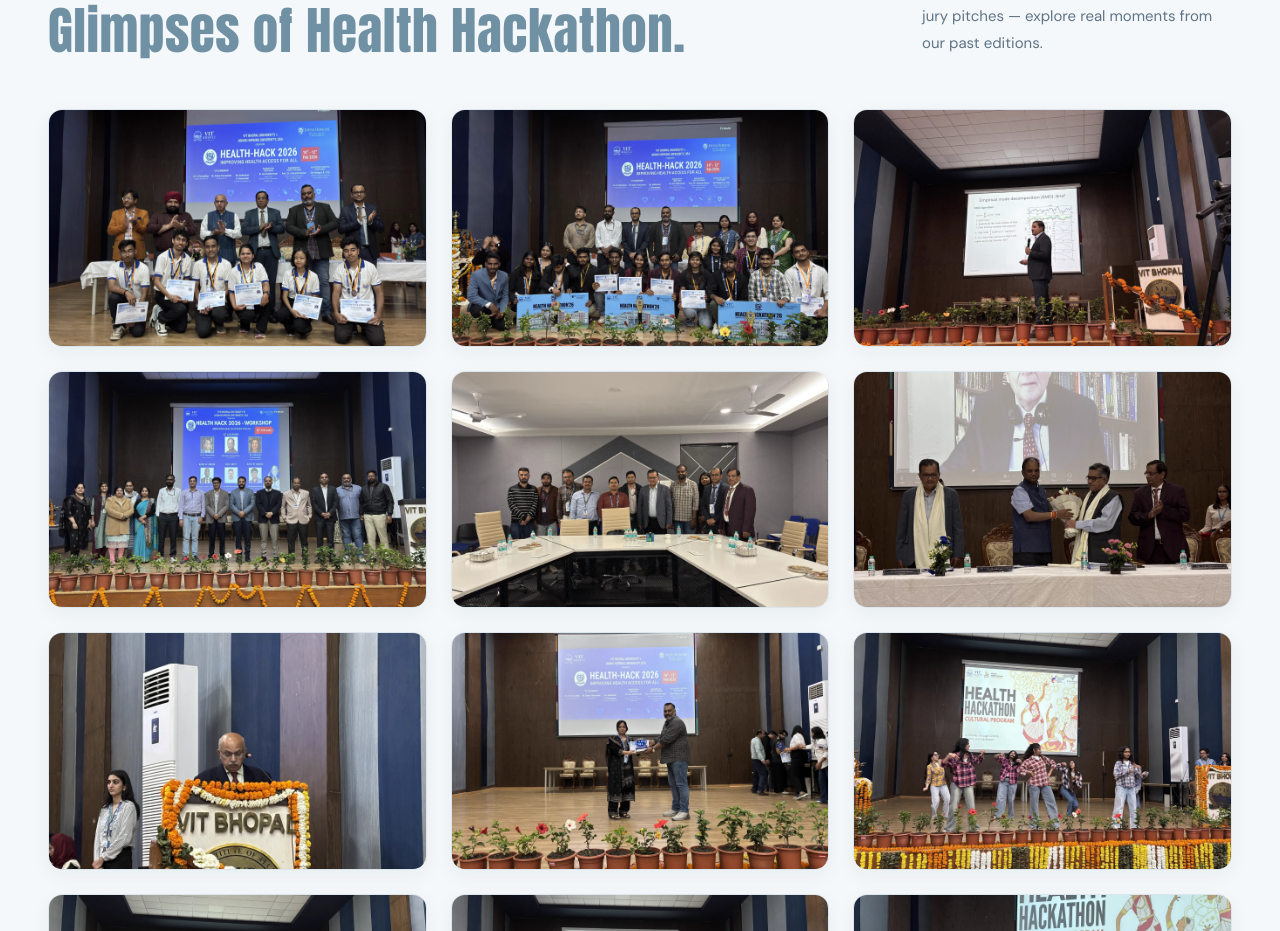
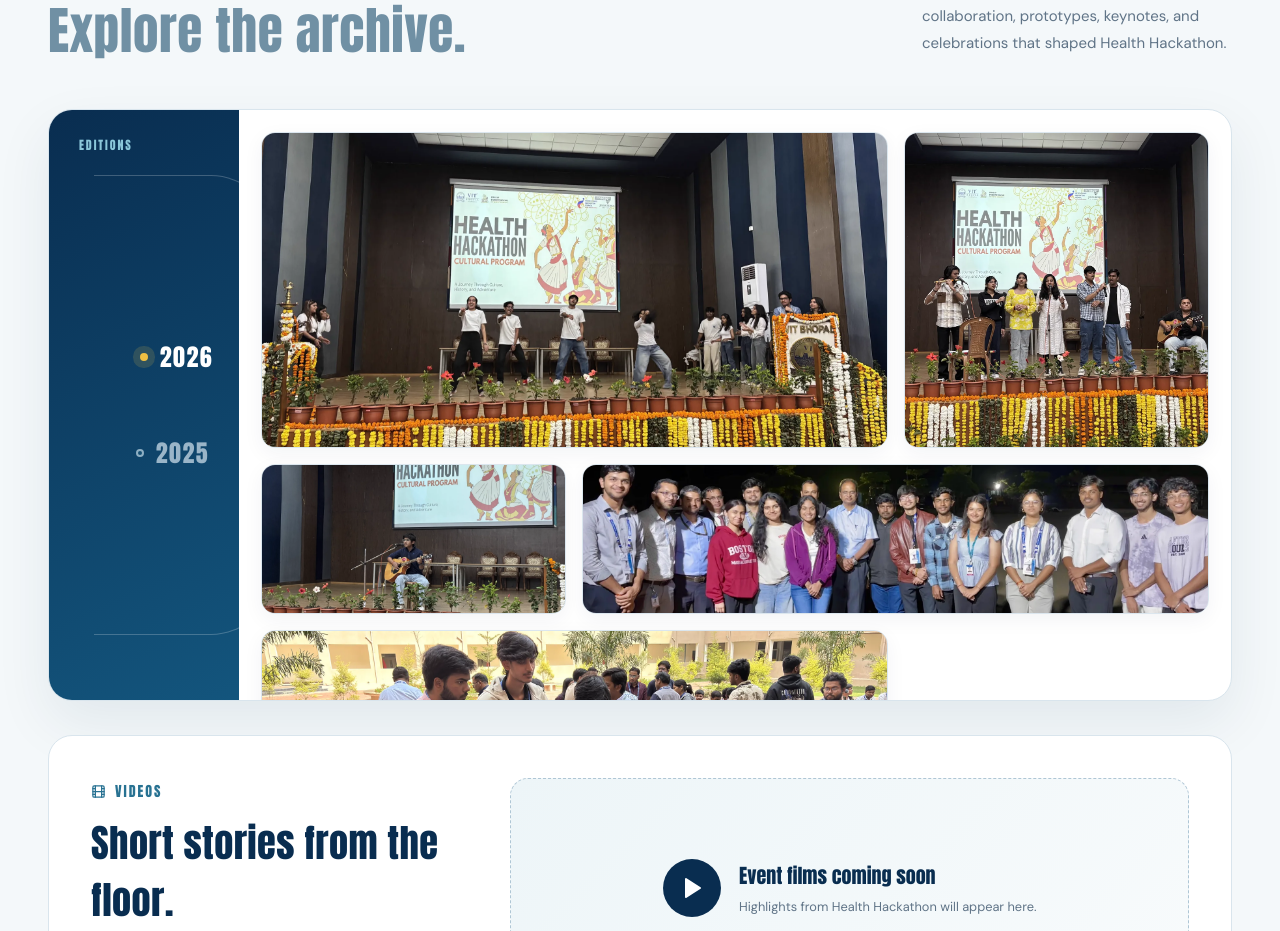
Before and after one commit to Lokesh-1921/HealthHACK, a React (Vite) app: page / in a window 1280 px wide. Shown: the part 6701-7632 px from the top of the page. Built offline with nearby package versions, Linux system fonts and the light colour scheme.

Commit message:
added new event gallary view

```diff
--- a/src/components/GallerySection.tsx
+++ b/src/components/GallerySection.tsx
@@ -1,172 +1,101 @@
-import { useState, useEffect, useCallback } from 'react';
-import { X, ChevronLeft, ChevronRight, ChevronDown, Maximize2, Images, Sparkles } from 'lucide-react';
+import { useCallback, useEffect, useMemo, useRef, useState } from 'react';
+import { ChevronLeft, ChevronRight, Film, Images, Maximize2, Play, Sparkles, X } from 'lucide-react';
 import { galleryPhotos, type GalleryPhoto } from '../data/gallery';
 
+const galleryYears = ['2026', '2025'] as const;
+type GalleryYear = typeof galleryYears[number];
+
 export default function GallerySection() {
+  const [activeYear, setActiveYear] = useState<GalleryYear>('2026');
   const [activePhoto, setActivePhoto] = useState<GalleryPhoto | null>(null);
-  const [mobileExpanded, setMobileExpanded] = useState(false);
+  const closeButton = useRef<HTMLButtonElement>(null);
+  const openedFrom = useRef<HTMLElement | null>(null);
+  const photosByYear = useMemo(() => ({ '2026': galleryPhotos.slice(9), '2025': galleryPhotos.slice(0, 9) }), []);
+  const visiblePhotos = photosByYear[activeYear];
+  const activeIndex = activePhoto ? visiblePhotos.findIndex(photo => photo.id === activePhoto.id) : -1;
 
-  const activeIndex = activePhoto
-    ? galleryPhotos.findIndex(p => p.id === activePhoto.id)
-    : -1;
+  const closeLightbox = useCallback(() => {
+    setActivePhoto(null);
+    requestAnimationFrame(() => openedFrom.current?.focus());
+  }, []);
+  const openLightbox = (photo: GalleryPhoto, trigger: HTMLElement) => {
+    openedFrom.current = trigger;
+    setActivePhoto(photo);
+  };
+  const handleNext = useCallback(() => {
+    if (activeIndex < 0) return;
+    setActivePhoto(visiblePhotos[(activeIndex + 1) % visiblePhotos.length]);
+  }, [activeIndex, visiblePhotos]);
+  const handlePrev = useCallback(() => {
+    if (activeIndex < 0) return;
+    setActivePhoto(visiblePhotos[(activeIndex - 1 + visiblePhotos.length) % visiblePhotos.length]);
+  }, [activeIndex, visiblePhotos]);
 
-  const handleNext = useCallback(() => {
-    if (activeIndex === -1) return;
-    const nextIdx = (activeIndex + 1) % galleryPhotos.length;
-    setActivePhoto(galleryPhotos[nextIdx]);
-  }, [activeIndex]);
-
-  const handlePrev = useCallback(() => {
-    if (activeIndex === -1) return;
-    const prevIdx = (activeIndex - 1 + galleryPhotos.length) % galleryPhotos.length;
-    setActivePhoto(galleryPhotos[prevIdx]);
-  }, [activeIndex]);
-
-  // Keyboard navigation for lightbox
   useEffect(() => {
     if (!activePhoto) return;
-
-    const handleKeyDown = (e: KeyboardEvent) => {
-      if (e.key === 'Escape') setActivePhoto(null);
-      if (e.key === 'ArrowRight') handleNext();
-      if (e.key === 'ArrowLeft') handlePrev();
+    const previousOverflow = document.body.style.overflow;
+    document.body.style.overflow = 'hidden';
+    closeButton.current?.focus();
+    const handleKeyDown = (event: KeyboardEvent) => {
+      if (event.key === 'Escape') closeLightbox();
+      if (event.key === 'ArrowRight') handleNext();
+      if (event.key === 'ArrowLeft') handlePrev();
+      if (event.key === 'Tab') {
+        const controls = [...document.querySelectorAll<HTMLButtonElement>('.gallery-lightbox button')];
+        if (!controls.length) return;
+        const first = controls[0];
+        const last = controls[controls.length - 1];
+        if (event.shiftKey && document.activeElement === first) { event.preventDefault(); last.focus(); }
+        else if (!event.shiftKey && document.activeElement === last) { event.preventDefault(); first.focus(); }
+      }
     };
-
     window.addEventListener('keydown', handleKeyDown);
-    return () => window.removeEventListener('keydown', handleKeyDown);
-  }, [activePhoto, handleNext, handlePrev]);
+    return () => {
+      document.body.style.overflow = previousOverflow;
+      window.removeEventListener('keydown', handleKeyDown);
+    };
+  }, [activePhoto, closeLightbox, handleNext, handlePrev]);
 
   return (
     <section id="gallery" tabIndex={-1} className="section gallery-section">
       <div className="container">
-        {/* Section Heading */}
         <div className="section-heading heading-row reveal">
-          <div>
-            <span className="eyebrow">
-              <Images size={15} />
-              EVENT GALLERY
-            </span>
-            <h2>
-              Innovation in Action.<br />
-              <span>Glimpses of Health Hackathon.</span>
-            </h2>
-          </div>
-          <p>
-            From midnight hardware prototyping to final jury pitches — explore real moments from our past editions.
-          </p>
+          <div><span className="eyebrow"><Images size={15}/> EVENT GALLERY</span><h2>Moments that moved us.<br/><span>Explore the archive.</span></h2></div>
+          <p>Choose an edition and revisit the collaboration, prototypes, keynotes, and celebrations that shaped Health Hackathon.</p>
         </div>
 
-        {/* Photo Grid — Clean photos without any text overlay or filter tabs */}
-        <div className={`gallery-grid ${mobileExpanded ? 'is-expanded' : ''}`} data-stagger>
-          {galleryPhotos.map((photo, i) => (
-            <article
-              key={photo.id}
-              className="gallery-card reveal"
-              tabIndex={0}
-              onClick={() => setActivePhoto(photo)}
-              onKeyDown={e => {
-                if (e.key === 'Enter' || e.key === ' ') {
-                  e.preventDefault();
-                  setActivePhoto(photo);
-                }
-              }}
-              role="button"
-              aria-label={`View photo: ${photo.title}`}
-            >
-              <div className="gallery-card-inner">
-                <img
-                  src={photo.src}
-                  alt={photo.title}
-                  className="gallery-img"
-                  loading={i < 6 ? 'eager' : 'lazy'}
-                  decoding="async"
-                />
-                <div className="gallery-card-hover-overlay" aria-hidden="true">
-                  <span className="gallery-expand-icon">
-                    <Maximize2 size={18} />
-                  </span>
-                </div>
-              </div>
-            </article>
-          ))}
-        </div>
-
-        {/* Mobile "More images" Toggle */}
-        <div className="gallery-mobile-toggle">
-          <button
-            type="button"
-            className="gallery-more-btn"
-            onClick={() => setMobileExpanded(!mobileExpanded)}
-            aria-expanded={mobileExpanded}
-          >
-            {mobileExpanded ? 'Show fewer images' : 'More images'}
-            <ChevronDown size={18} className={`more-icon ${mobileExpanded ? 'open' : ''}`} />
-          </button>
-        </div>
-
-        {/* Gallery Footer Note */}
-        <div className="gallery-footnote reveal">
-          <Sparkles size={18} />
-          <p>
-            Health Hackathon brings together over <strong>3000+ innovators</strong>, clinical specialists, and world-class mentors across VIT Bhopal & Johns Hopkins.
-          </p>
-        </div>
-      </div>
-
-      {/* Lightbox Modal */}
-      {activePhoto && (
-        <div
-          className="gallery-lightbox"
-          role="dialog"
-          aria-modal="true"
-          aria-label={activePhoto.title}
-          onClick={() => setActivePhoto(null)}
-        >
-          <div
-            className="lightbox-content"
-            onClick={e => e.stopPropagation()}
-          >
-            {/* Close Button */}
-            <button
-              type="button"
-              className="lightbox-close"
-              onClick={() => setActivePhoto(null)}
-              aria-label="Close modal"
-            >
-              <X size={24} />
-            </button>
-
-            {/* Previous Button */}
-            <button
-              type="button"
-              className="lightbox-nav prev"
-              onClick={handlePrev}
-              aria-label="Previous photo"
-            >
-              <ChevronLeft size={30} />
-            </button>
-
-            {/* Next Button */}
-            <button
-              type="button"
-              className="lightbox-nav next"
-              onClick={handleNext}
-              aria-label="Next photo"
-            >
-              <ChevronRight size={30} />
-            </button>
-
-            {/* Image Container */}
-            <div className="lightbox-image-wrap">
-              <img
-                src={activePhoto.src}
-                alt={activePhoto.title}
-                className="lightbox-img"
-              />
+        <div className="gallery-browser reveal">
+          <aside className="gallery-year-rail" aria-label="Choose gallery year">
+            <span className="gallery-year-label">EDITIONS</span><div className="gallery-year-curve" aria-hidden="true"/>
+            {galleryYears.map(year => <button type="button" key={year} className={activeYear === year ? 'active' : ''} aria-pressed={activeYear === year} onClick={() => setActiveYear(year)}><span/>{year}</button>)}
+          </aside>
+          <div className="gallery-scroll" tabIndex={0} aria-label={`${activeYear} event photographs`}>
+            <div className="gallery-grid" data-stagger>
+              {visiblePhotos.map((photo, index) => (
+                <button type="button" key={photo.id} className={`gallery-card gallery-card-${index % 5}`} onClick={event => openLightbox(photo, event.currentTarget)} aria-label={`View photo: ${photo.title}`}>
+                  <span className="gallery-card-inner"><img src={photo.src} alt={photo.title} className="gallery-img" loading={index < 4 ? 'eager' : 'lazy'} decoding="async"/><span className="gallery-card-hover-overlay" aria-hidden="true"><span className="gallery-expand-icon"><Maximize2 size={18}/></span></span></span>
+                </button>
+              ))}
             </div>
           </div>
         </div>
-      )}
+
+        <div className="gallery-video-section reveal">
+          <div className="gallery-video-heading"><span className="eyebrow"><Film size={15}/> VIDEOS</span><h3>Short stories from the floor.</h3><p>Event films will autoplay silently when they become available.</p></div>
+          <div className="gallery-video-empty" role="status"><span><Play size={24} fill="currentColor"/></span><div><strong>Event films coming soon</strong><small>Highlights from Health Hackathon will appear here.</small></div></div>
+        </div>
+        <div className="gallery-footnote reveal"><Sparkles size={18}/><p>Real moments from previous Health Hackathon editions.</p></div>
+      </div>
+
+      {activePhoto && <div className="gallery-lightbox" role="dialog" aria-modal="true" aria-label={activePhoto.title} onMouseDown={event => { if (event.target === event.currentTarget) closeLightbox(); }}>
+        <div className="lightbox-content">
+          <button ref={closeButton} type="button" className="lightbox-close" onClick={closeLightbox} aria-label="Close photo"><X size={24}/></button>
+          <button type="button" className="lightbox-nav prev" onClick={handlePrev} aria-label="Previous photo"><ChevronLeft size={30}/></button>
+          <button type="button" className="lightbox-nav next" onClick={handleNext} aria-label="Next photo"><ChevronRight size={30}/></button>
+          <div className="lightbox-image-wrap"><img src={activePhoto.src} alt={activePhoto.title} className="lightbox-img"/></div>
+          <div className="lightbox-caption-bar"><div><span className="lightbox-category">{activeYear} · {activePhoto.category}</span><h3 className="lightbox-title">{activePhoto.title}</h3><p className="lightbox-desc">{activePhoto.caption}</p></div><span className="lightbox-counter">{activeIndex + 1} / {visiblePhotos.length}</span></div>
+        </div>
+      </div>}
     </section>
   );
 }
--- a/src/styles.css
+++ b/src/styles.css
@@ -145,13 +145,22 @@
   border-top:none;
 }
 
-/* ── Event Gallery Section (Clean, Photo-First Grid) ─────────────────────── */
+/* ── Event Gallery ── */
 .gallery-section{background:var(--surface);border-top:1px solid #e1ecf2}
-
-/* Gallery Grid — Clean photos without any text overlay or filter pills */
-.gallery-grid{display:grid;grid-template-columns:repeat(auto-fill,minmax(330px,1fr));gap:24px}
+.gallery-browser{display:grid;grid-template-columns:190px minmax(0,1fr);min-height:590px;margin-top:48px;background:#fff;border:1px solid #d9e5ed;border-radius:24px;overflow:hidden;box-shadow:0 22px 55px rgba(9,45,80,.08)}
+.gallery-year-rail{position:relative;display:flex;flex-direction:column;justify-content:center;gap:44px;padding:70px 30px;background:linear-gradient(155deg,#092d50,#13557d);color:#fff;overflow:hidden}
+.gallery-year-label{position:absolute;top:26px;left:30px;font-family:var(--font-display);font-size:12px;letter-spacing:.16em;color:#8bc7da}
+.gallery-year-curve{position:absolute;width:235px;height:460px;right:28px;top:65px;border:1px solid rgba(255,255,255,.22);border-left:0;border-radius:0 100% 100% 0;transform:translateX(50%)}
+.gallery-year-rail button{position:relative;z-index:1;display:flex;align-items:center;justify-content:flex-end;gap:12px;padding:8px 0;border:0;background:none;color:#9ab5c8;font-family:var(--font-display);font-size:24px;letter-spacing:.06em;cursor:pointer;transition:color .2s,transform .2s}
+.gallery-year-rail button span{width:8px;height:8px;border:2px solid #8eafc3;border-radius:50%;background:#164f73;transition:background .2s,box-shadow .2s}
+.gallery-year-rail button:hover,.gallery-year-rail button.active{color:#fff;transform:translateX(4px)}
+.gallery-year-rail button.active span{background:var(--gold);border-color:var(--gold);box-shadow:0 0 0 7px rgba(239,191,67,.15)}
+.gallery-scroll{max-height:590px;overflow-y:auto;padding:22px;scrollbar-color:#9db7c8 transparent;scrollbar-width:thin}
+.gallery-grid{display:grid;grid-template-columns:repeat(6,minmax(0,1fr));grid-auto-rows:150px;gap:16px}
 .gallery-card{
+  grid-column:span 3;
   border-radius:14px;
+  padding:0;
   overflow:hidden;
   background:#fff;
   border:1px solid #dbe6ee;
@@ -160,8 +169,12 @@
   position:relative;
   transition:transform .3s cubic-bezier(.2,.8,.2,1),box-shadow .3s ease;
 }
+.gallery-card-0,.gallery-card-4{grid-column:span 4;grid-row:span 2}
+.gallery-card-1{grid-column:span 2;grid-row:span 2}
+.gallery-card-2{grid-column:span 2}
+.gallery-card-3{grid-column:span 4}
 .gallery-card:hover{transform:translateY(-5px);box-shadow:0 16px 36px rgba(9,45,80,0.14)}
-.gallery-card-inner{position:relative;aspect-ratio:16/10;overflow:hidden;background:#092d5010}
+.gallery-card-inner{position:relative;display:block;width:100%;height:100%;overflow:hidden;background:#092d5010}
 .gallery-img{width:100%;height:100%;object-fit:cover;display:block;transition:transform .5s cubic-bezier(.2,.8,.2,1)}
 .gallery-card:hover .gallery-img{transform:scale(1.05)}
 
@@ -192,7 +205,11 @@
 }
 .gallery-card:hover .gallery-expand-icon{transform:scale(1)}
 
-.gallery-footnote{margin-top:36px;padding-top:24px;border-top:1px solid #dbe6ee;display:flex;align-items:center;gap:12px;color:#537187;font-size:14px}
+.gallery-video-section{display:grid;grid-template-columns:minmax(260px,.7fr) 1.3fr;gap:54px;align-items:center;margin-top:34px;padding:42px;border:1px solid #d9e5ed;border-radius:24px;background:#fff}
+.gallery-video-heading .eyebrow{margin-bottom:13px}.gallery-video-heading h3{font-size:clamp(28px,3vw,40px);color:var(--navy)}.gallery-video-heading p{margin-top:12px;max-width:420px;color:var(--muted);line-height:1.7}
+.gallery-video-empty{min-height:220px;border:1px dashed #afc6d5;border-radius:18px;background:linear-gradient(135deg,#edf5f8,#f8fbfc);display:flex;align-items:center;justify-content:center;gap:18px;color:var(--navy)}
+.gallery-video-empty>span{display:grid;place-items:center;width:58px;height:58px;border-radius:50%;background:var(--navy);color:#fff}.gallery-video-empty strong,.gallery-video-empty small{display:block}.gallery-video-empty strong{font-family:var(--font-display);font-size:20px}.gallery-video-empty small{margin-top:6px;color:var(--muted)}
+.gallery-footnote{margin-top:28px;padding-top:24px;border-top:1px solid #dbe6ee;display:flex;align-items:center;gap:12px;color:#537187;font-size:14px}
 .gallery-footnote svg{color:#e2a92c;flex-shrink:0}
 .gallery-footnote strong{color:var(--navy)}
 
@@ -314,7 +331,8 @@
   .hero-sticky-frame{position:relative;height:auto;max-height:none;padding-top:20px}
   .hero-split-grid{grid-template-columns:1fr;gap:24px;width:calc(100% - 48px);padding:14px 0}
   .hero-slideshow-panel{display:none !important}
-  .gallery-grid{grid-template-columns:repeat(auto-fill,minmax(280px,1fr));gap:18px}
+  .gallery-browser{grid-template-columns:145px minmax(0,1fr)}
+  .gallery-year-rail{padding-inline:24px}.gallery-grid{gap:12px}
 }
 @media(max-width:700px){
   .hero{min-height:auto}
@@ -327,29 +345,12 @@
   .hero-details{gap:10px}
   .hero-details>div{width:100%}
   .hero-slideshow-panel{display:none !important}
-  .gallery-grid{grid-template-columns:1fr;gap:16px}
-  .gallery-grid:not(.is-expanded) .gallery-card:nth-child(n+4){display:none}
-  .gallery-mobile-toggle{display:flex;justify-content:center;margin-top:24px}
-  .gallery-more-btn{
-    display:inline-flex;
-    align-items:center;
-    gap:9px;
-    padding:13px 26px;
-    border-radius:9px;
-    border:1px solid #c2d6e4;
-    background:#fff;
-    color:var(--navy);
-    font-family:var(--font-display);
-    font-size:16px;
-    font-weight:700;
-    letter-spacing:.04em;
-    cursor:pointer;
-    box-shadow:0 4px 14px rgba(9,45,80,0.06);
-    transition:background .2s,transform .2s,box-shadow .2s;
-  }
-  .gallery-more-btn:active{transform:scale(0.98)}
-  .gallery-more-btn .more-icon{transition:transform .25s ease}
-  .gallery-more-btn .more-icon.open{transform:rotate(180deg)}
+  .gallery-browser{display:block;min-height:0;margin-top:32px;border-radius:18px}
+  .gallery-year-rail{min-height:92px;flex-direction:row;align-items:center;justify-content:flex-start;gap:22px;padding:24px;background:linear-gradient(110deg,#092d50,#13557d)}
+  .gallery-year-label{position:static;margin-right:auto}.gallery-year-curve{display:none}.gallery-year-rail button{font-size:19px}.gallery-year-rail button:hover,.gallery-year-rail button.active{transform:none}
+  .gallery-scroll{max-height:540px;padding:12px}.gallery-grid{grid-template-columns:repeat(2,minmax(0,1fr));grid-auto-rows:125px;gap:10px}
+  .gallery-card,.gallery-card-0,.gallery-card-1,.gallery-card-2,.gallery-card-3,.gallery-card-4{grid-column:span 1;grid-row:span 1}.gallery-card-0,.gallery-card-4{grid-column:span 2;grid-row:span 2}
+  .gallery-video-section{grid-template-columns:1fr;gap:24px;margin-top:24px;padding:24px}.gallery-video-empty{min-height:180px;padding:24px;text-align:left}
   .lightbox-content{max-height:96vh;border-radius:12px}
   .lightbox-nav{width:38px;height:38px}
   .lightbox-nav.prev{left:8px}
```
Also changed, not shown: src/dark.css (+11 -0 lines).
